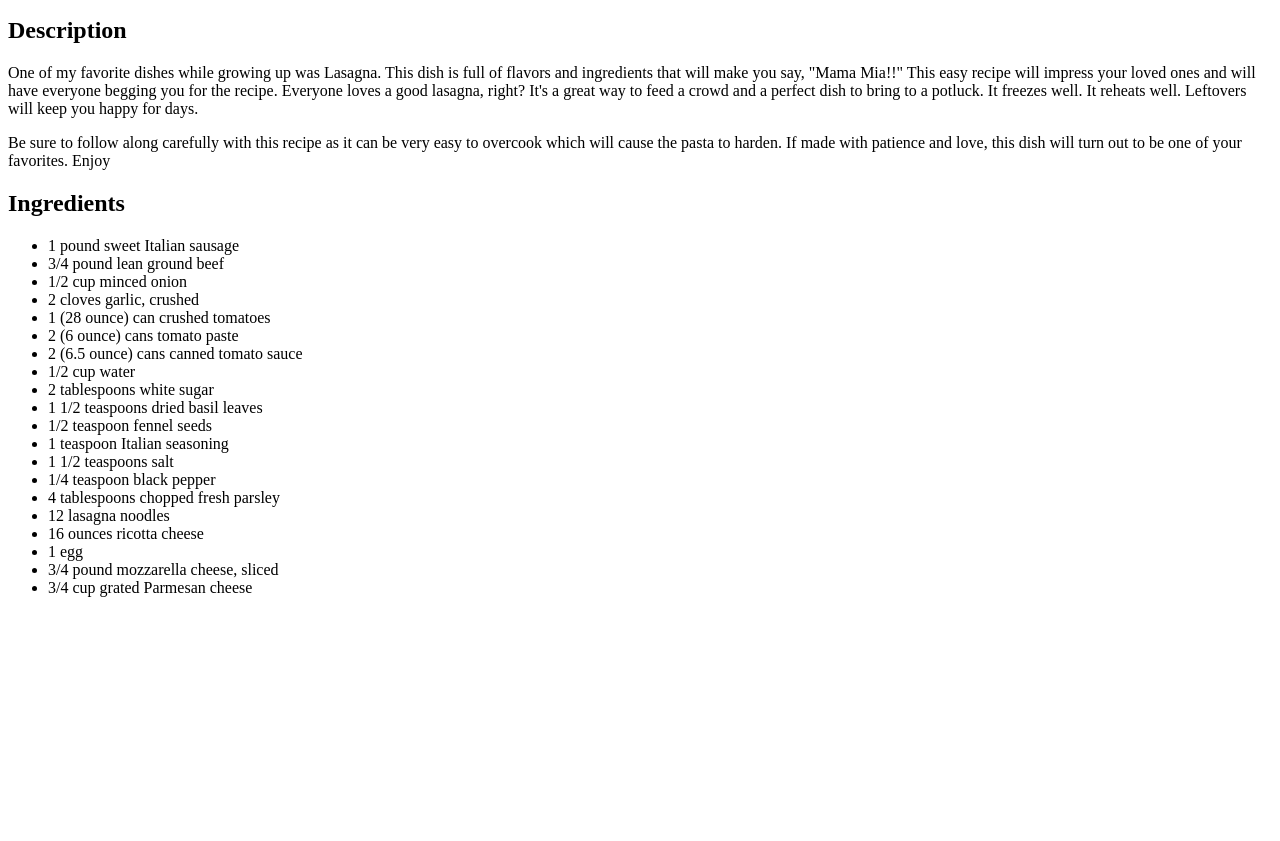
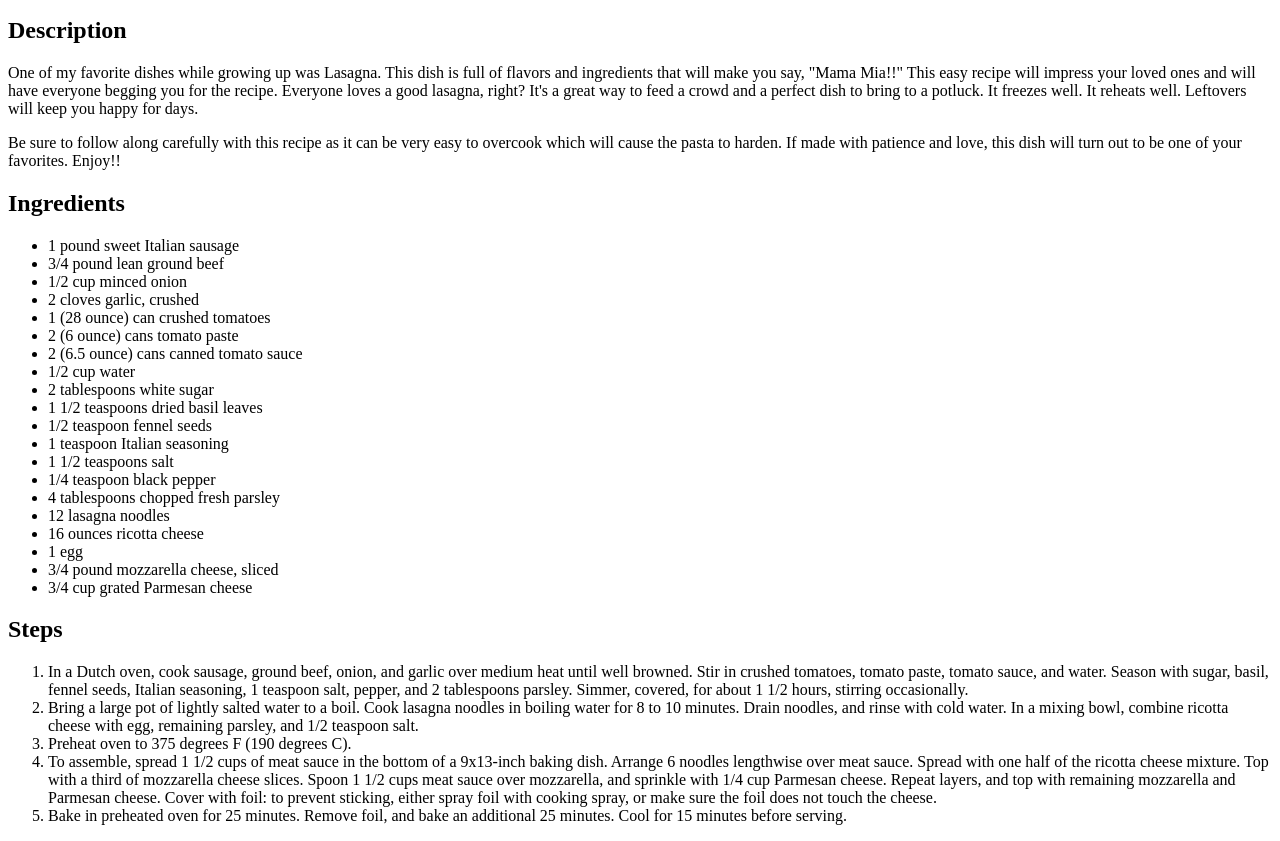
Before and after one commit to Tostiloco/odin-recipes, a plain HTML site: page recipes/lasagna.html in a window 1280 px wide. Shown: the part 101-942 px from the top of the page. Before the commit the page ends 800 px from the top, so only its background shows below. Drawn offline with Linux system fonts and the light colour scheme.

Commit message:
Added steps to make recipe

```diff
--- a/recipes/lasagna.html
+++ b/recipes/lasagna.html
@@ -6,19 +6,25 @@
 </head>
 <body>
     <h1>Lasagna</h1>
+
     <img src="lasagnaimg.jpeg" alt="Picture of Lasagna">
+
     <h2>Description</h2>
-    <p>One of my favorite dishes while growing up was Lasagna. This dish is full of flavors and ingredients that will make you say, "Mama Mia!!"
+        <p>
+            One of my favorite dishes while growing up was Lasagna. This dish is full of flavors and ingredients that will make you say, "Mama Mia!!"
             This easy recipe will impress your loved ones and will have everyone begging you for the recipe. Everyone loves a good lasagna, right?
-        It's a great way to feed a crowd and a perfect dish to bring to a potluck. It freezes well. It reheats well. Leftovers will keep you happy for days.</p>
+            It's a great way to feed a crowd and a perfect dish to bring to a potluck. It freezes well. It reheats well. Leftovers will keep you happy for days.
+        </p>
 
-    <p>Be sure to follow along carefully with this recipe as it can be very easy to overcook which will cause the pasta to harden. If made with patience and love,
-        this dish will turn out to be one of your favorites. Enjoy </p>
+        <p>
+            Be sure to follow along carefully with this recipe as it can be very easy to overcook which will cause the pasta to harden. If made with patience and love,
+            this dish will turn out to be one of your favorites. Enjoy!!
+        </p>
 
     <h2>Ingredients</h2>
         <ul>
             <li>1 pound sweet Italian sausage</li>
-        <li>3/4 pound lean ground beef  </li>
+            <li>3/4 pound lean ground beef</li>
             <li>1/2 cup minced onion</li>
             <li>2 cloves garlic, crushed</li>
             <li>1 (28 ounce) can crushed tomatoes</li>
@@ -38,6 +44,29 @@
             <li>3/4 pound mozzarella cheese, sliced</li>
             <li>3/4 cup grated Parmesan cheese</li>
         </ul>
+    <h2>Steps</h2>
+        <ol>
+            <li>
+                In a Dutch oven, cook sausage, ground beef, onion, and garlic over medium heat until well browned. Stir in crushed tomatoes, tomato paste, tomato sauce,
+                and water. Season with sugar, basil, fennel seeds, Italian seasoning, 1 teaspoon salt, pepper, and 2 tablespoons parsley. Simmer, covered, for about 1
+                1/2 hours, stirring occasionally.
+            </li>
+            <li>
+                Bring a large pot of lightly salted water to a boil. Cook lasagna noodles in boiling water for 8 to 10 minutes. Drain noodles, and rinse with cold water.
+                In a mixing bowl, combine ricotta cheese with egg, remaining parsley, and 1/2 teaspoon salt.</li>
+            <li>
+                Preheat oven to 375 degrees F (190 degrees C).
+            </li>
+            <li>
+                To assemble, spread 1 1/2 cups of meat sauce in the bottom of a 9x13-inch baking dish. Arrange 6 noodles lengthwise over meat sauce. Spread with one half
+                of the ricotta cheese mixture. Top with a third of mozzarella cheese slices. Spoon 1 1/2 cups meat sauce over mozzarella, and sprinkle with 1/4 cup Parmesan
+                cheese. Repeat layers, and top with remaining mozzarella and Parmesan cheese. Cover with foil: to prevent sticking, either spray foil with cooking spray, or
+                make sure the foil does not touch the cheese.
+            </li>
+            <li>
+                Bake in preheated oven for 25 minutes. Remove foil, and bake an additional 25 minutes. Cool for 15 minutes before serving.
+            </li>
+        </ol>
 
 </body>
 </html>
```
Lines whose indentation alone changed are shown as unchanged.
